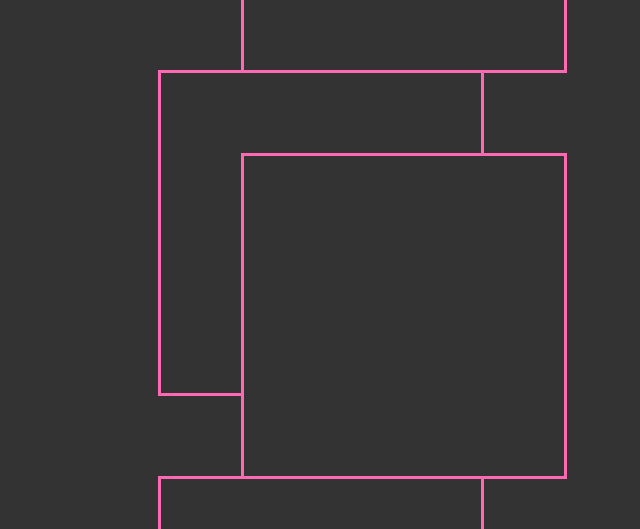
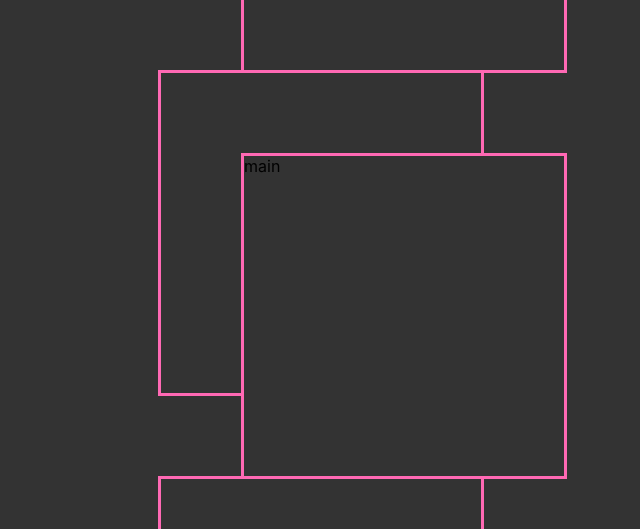
Before and after one commit to nslee333/news_project, a React (Create React App) app: page / in a window 1280 px wide. Shown: the part 499-1028 px from the top of the page, without its empty margins (5-645 px from the left). Built offline with nearby package versions, Linux system fonts and the light colour scheme.

Commit message:
Setup for preferences page.

```diff
--- a/src/App.tsx
+++ b/src/App.tsx
@@ -1,6 +1,10 @@
 import './App.css';
+import { useState } from 'react';
 
 function App() {
+  const [prefClick, setPrefClick] = useState(false);
+
+
   return (
     <div className="App">
 
@@ -8,10 +12,16 @@ function App() {
         <div className="header-inner"></div>
 
       </div>
+
       <div className="main">
-        <div className="main-inner">
 
-        </div>
+        {(prefClick ? (
+          <div className="pref-inner">pref</div>
+          ) : (
+          <div className="main-inner">
+          main
+          </div>
+        ))}
       </div>
 
       <div className="footer">
```
